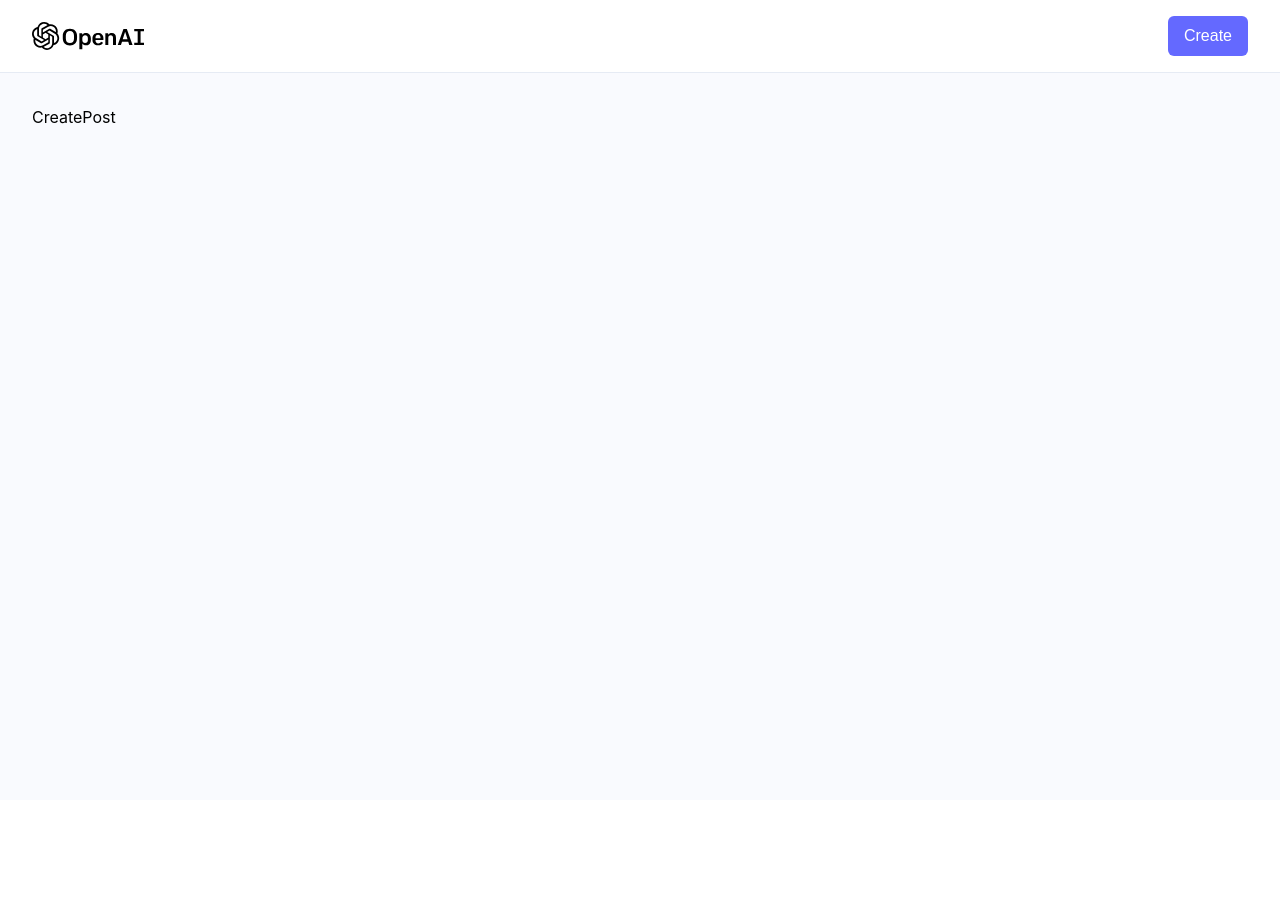
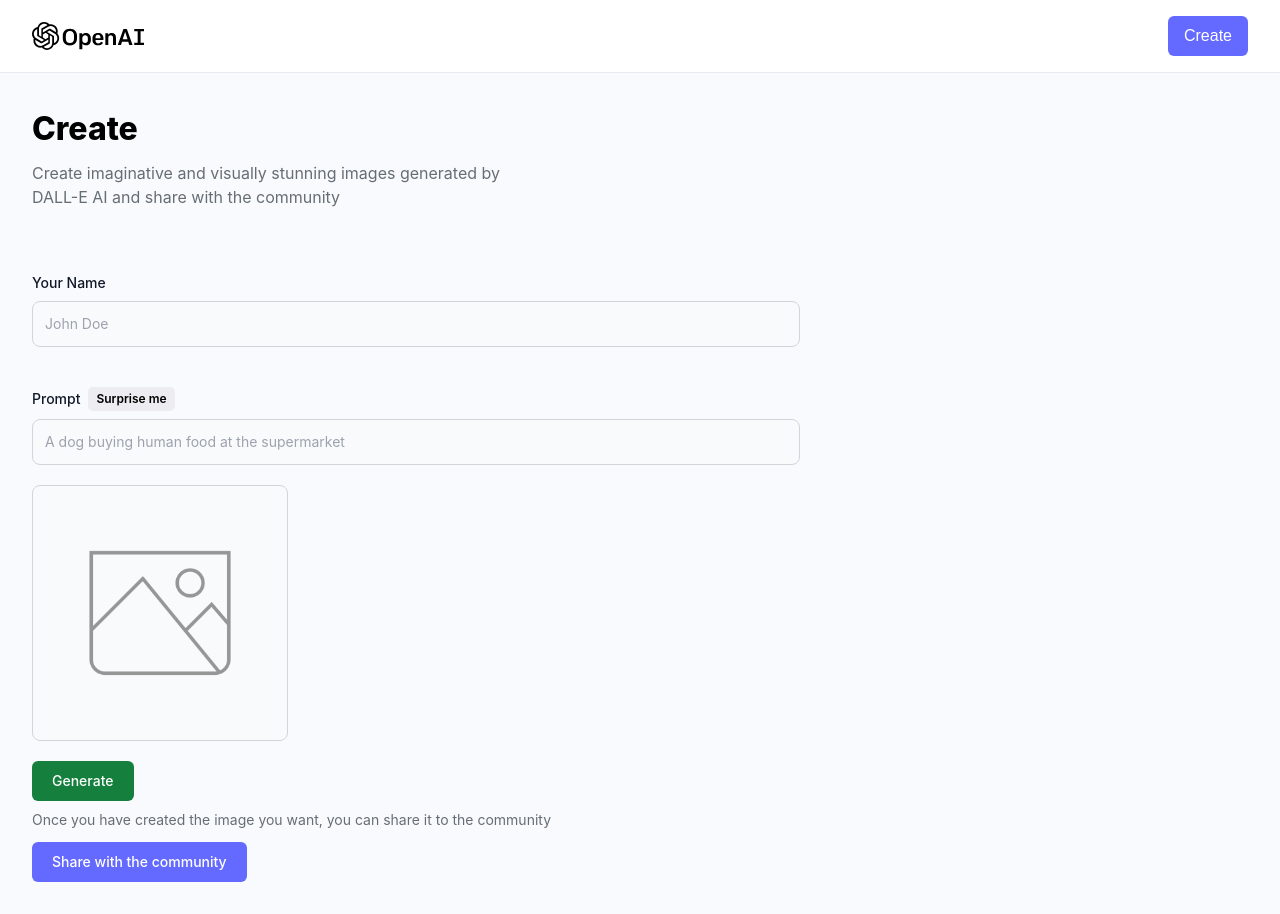
Before and after one commit to nel-thedev/dalle-clone, a React (Vite) app: page /create-post in a window 1280 px wide. Before the commit the page ends 800 px from the top, so only its background shows below. Built offline with nearby package versions, Linux system fonts and the light colour scheme; a web font is replaced by a local one.

Commit message:
create post

```diff
--- a/src/components/FormField.jsx
+++ b/src/components/FormField.jsx
@@ -1,7 +1,46 @@
 import React from 'react';
 
-const FormField = () => {
-  return <div>FormField</div>;
+const FormField = ({
+  LabelName,
+  type,
+  name,
+  value,
+  handleChange,
+  isSurpriseMe,
+  handleSurpriseMe,
+  placeholder,
+}) => {
+  return (
+    <div>
+      <div className="flex items-center gap-2 mb-2">
+        <label
+          htmlFor={name}
+          className="block text-sm font-medium text-gray-900"
+        >
+          {LabelName}
+        </label>
+        {isSurpriseMe && (
+          <button
+            type="button"
+            onClick={handleSurpriseMe}
+            className="font-semibold text-xs bg-[#ececf1] py-1 px-2 rounded-[5px] text-black"
+          >
+            Surprise me
+          </button>
+        )}
+      </div>
+      <input
+        type={type}
+        id={name}
+        name={name}
+        value={value}
+        onChange={handleChange}
+        placeholder={placeholder}
+        required
+        className="bg-gray-50 border border-gray-300 text-gray-900 text-sm rounded-lg focus:ring-[#4649ff] focus:border-[4649ff] outline-none block w-full p-3 mb-5"
+      />
+    </div>
+  );
 };
 
 export default FormField;
--- a/src/pages/CreatePost.jsx
+++ b/src/pages/CreatePost.jsx
@@ -1,7 +1,105 @@
-import React from 'react';
+import React, { useState } from 'react';
+import { useNavigate } from 'react-router-dom';
+
+import { preview } from '../assets';
+import { getRandomPrompt } from '../utils';
+import { FormField, Loader } from '../components';
 
 const CreatePost = () => {
-  return <div>CreatePost</div>;
+  const navigate = useNavigate();
+
+  const [form, setForm] = useState({
+    name: '',
+    prompt: '',
+    photo: '',
+  });
+  const [generatingImg, setGeneratingImg] = useState(false);
+  const [loading, setLoading] = useState(false);
+
+  const handleSubmit = () => {};
+
+  const handleChange = (e) => {};
+
+  const handleSurpriseMe = () => {};
+
+  const generateImg = () => {};
+
+  return (
+    <section className="max-w-7xl mx-auto">
+      <div>
+        <h1 className="font-extrabold text-[#2222328] text-[32px]">Create</h1>
+        <p className="mt-2 text-[#666e75] text-[16px] max-w-[500px]">
+          Create imaginative and visually stunning images generated by DALL-E AI
+          and share with the community
+        </p>
+      </div>
+      <form className="mt-16 max-w-3xl" onSubmit={handleSubmit}>
+        <div className="flex flex-col gap-5">
+          <FormField
+            LabelName="Your Name"
+            type="text"
+            name="name"
+            placeholder="John Doe"
+            value={form.name}
+            handleChange={handleChange}
+          />
+          <FormField
+            LabelName="Prompt"
+            type="text"
+            name="name"
+            placeholder="A dog buying human food at the supermarket"
+            value={form.prompt}
+            handleChange={handleChange}
+            isSurpriseMe
+            handleSurpriseMe={handleSurpriseMe}
+          />
+        </div>
+        <div className="relative bg-gray-50 border border-gray-300 text-gray-900 text-sm rounded-lg focus:ring-blue-500 focus:border-blue-500 w-64 p-3 h-64 flex justify-center items-center">
+          {form.photo ? (
+            <img
+              src={form.photo}
+              alt={form.prompt}
+              className="w-full h-full object-contain"
+            />
+          ) : (
+            <img
+              src={preview}
+              alt="preview"
+              className="w-9/12 h-9/12 object-contain opacity-40"
+            />
+          )}
+
+          {generatingImg && (
+            <div className="absolute inset-0 z-0 flex justify-center items-center bg-[rgba(0,0,0,0.5)] rounded-lg">
+              <Loader />
+            </div>
+          )}
+        </div>
+        <div className="mt-5 flex gap-5">
+          <button
+            type="button"
+            className="text-white bg-green-700 font-medium rounded-md text-sm w-full sm:w-auto px-5 py-2.5 text-center"
+            onClick={generateImg}
+          >
+            {generatingImg ? 'Generating...' : 'Generate'}
+          </button>
+        </div>
+
+        <div>
+          <p className="mt-2 text-[#666e75] text-[14px]">
+            Once you have created the image you want, you can share it to the
+            community
+          </p>
+          <button
+            type="submit"
+            className="mt-3 text-white bg-[#6469ff] font-medium rounded-md text-sm w-full sm:w-auto px-5 py-2.5 text-center"
+          >
+            {loading ? 'Sharing...' : 'Share with the community'}
+          </button>
+        </div>
+      </form>
+    </section>
+  );
 };
 
 export default CreatePost;
--- /dev/null
+++ b/src/utils/index.js
@@ -0,0 +1,11 @@
+import { surpriseMePrompts } from '../constants';
+
+export function getRandomPrompt(prompt) {
+  const randomIndex = Math.floor(Math.random() * surpriseMePrompts.length);
+  const randomPrompt = surpriseMePrompts[randomIndex];
+
+  if (randomPrompt === prompt) {
+    return getRandomPrompt(prompt);
+  }
+  return randomPrompt;
+}
```
